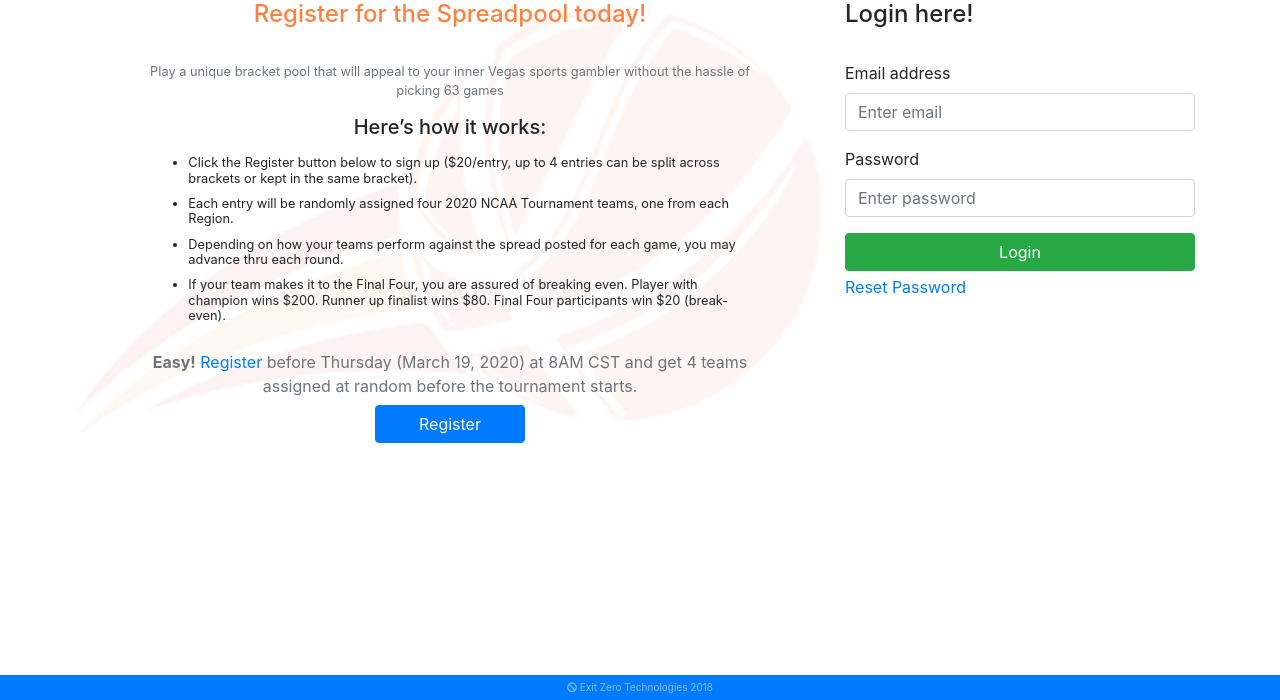
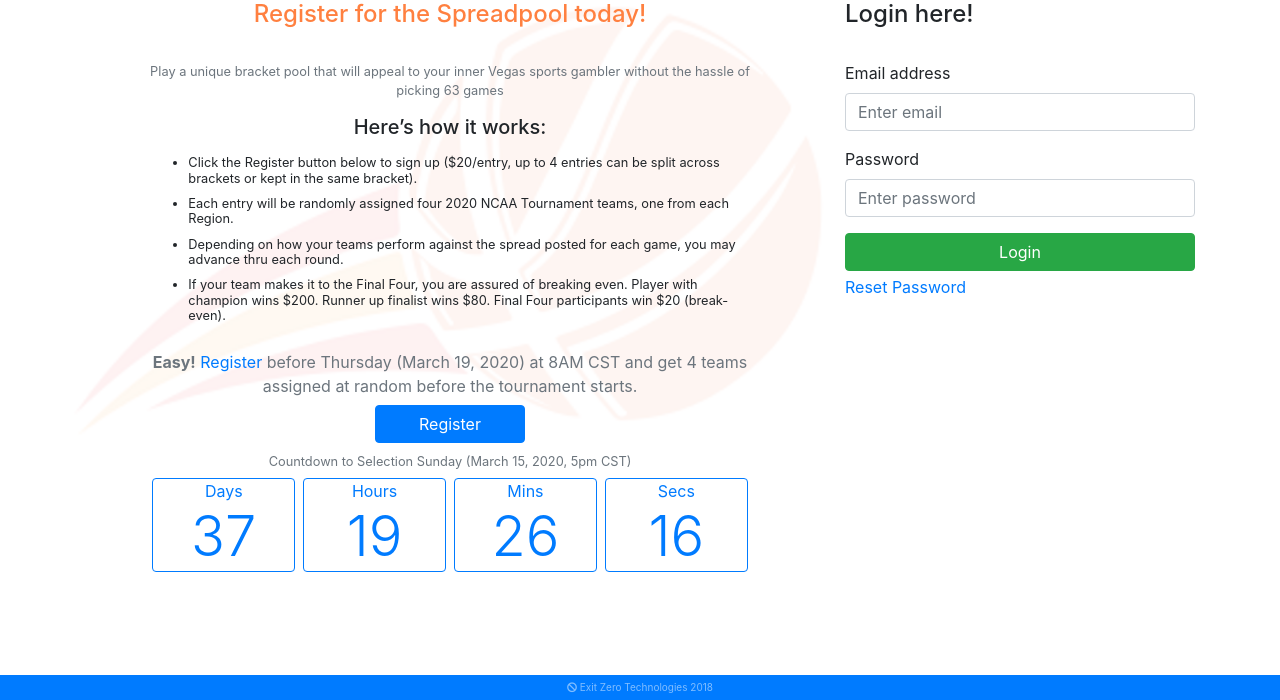
Before and after one commit to paulrmaurer1/spreadpool, a Django app: page /login/ in a window 1280 px wide. Shown: the part 100-800 px from the top of the page. Run offline with Django 3.2, Linux system fonts and the light colour scheme; parts of the project's set-up code (start-up, migrations or seed data) failed here and were passed over; some libraries are stand-ins or nearby versions.

Commit message:
put countdown timer on home page

```diff
--- a/spreadpool/templates/registration/login.html
+++ b/spreadpool/templates/registration/login.html
@@ -10,7 +10,7 @@
 	background-size: 100% auto; background-repeat: no-repeat;">
 		<h4 class="reg-headline">Register for the Spreadpool today!</h4>
 		<br>
-		<div class = "row">
+		<div class = "row mb-1">
 			<div class = "col"></div>
 			<div class = "col-12 col-md-10">
 				<h6><small class="text-muted">Play a unique bracket pool that will appeal to your inner Vegas sports gambler without the hassle of picking 63 games</small></h6>
@@ -27,16 +27,74 @@
 
 				<!-- UNCOMMENT THIS AFTER REGISTRATION PERIOD -->
 <!-- 				<h5 class="pt-2"><small class="text-muted">**** Registration is now closed ****</small></h5>
-				<h6><em><small class="text-muted">Check back in here throughout the 2019 NCAA Tournament.</small></em></h6>
+				<h6><em><small class="text-muted">Check back in here throughout the 2020 NCAA Tournament.</small></em></h6>
 				<br> -->
+
+				<!-- UNCOMMENT THIS DURING REGISTRATION PERIOD -->
+				<form action = "{% url 'bracket:signup' %}">
+					<button class="btn btn-primary custom" type="submit">Register</button>
+				</form>
+				<h6 class="mt-2 mb-1"><small class="text-muted">Countdown to Selection Sunday (March 15, 2020, 5pm CST)</small></h6>
+
+				<!-- Display the countdown timer in an element -->
+				<p id="timer" class="m-0 text-primary h2"></p>
+				<div class = "d-flex flex-row">
+					<div class = "col col-2-md text-center border border-primary text-primary rounded p-0 m-1">
+						<p class="mb-0">Days</p>
+						<h1 class="display-4 m-0" id="timer-days"></h1>
+					</div>
+					<div class = "col col-2-md text-center border border-primary text-primary rounded p-0 m-1">
+						<p class="mb-0">Hours</p>
+						<h1 class="display-4 m-0" id="timer-hours"></h1>
+					</div>
+					<div class = "col col-2-md text-center border border-primary text-primary rounded p-0 m-1">
+						<p class="mb-0">Mins</p>
+						<h1 class="display-4 m-0" id="timer-mins"></h1>
+					</div>
+					<div class = "col col-2-md text-center border border-primary text-primary rounded p-0 m-1">
+						<p class="mb-0">Secs</p>
+						<h1 class="display-4 m-0" id="timer-secs"></h1>
+					</div>
+				</div>
+				<script>
+					// Set the date we're counting down to
+					var countDownDate = new Date("Mar 15, 2020 18:00:00").getTime();
+
+					// Update the count down every 1 second
+					var x = setInterval(function() {
+
+					  // Get today's date and time
+					  var now = new Date().getTime();
+
+					  // Find the distance between now and the count down date
+					  var distance = countDownDate - now;
+
+					  // Time calculations for days, hours, minutes and seconds
+					  var days = Math.floor(distance / (1000 * 60 * 60 * 24));
+					  var hours = Math.floor((distance % (1000 * 60 * 60 * 24)) / (1000 * 60 * 60));
+					  var minutes = Math.floor((distance % (1000 * 60 * 60)) / (1000 * 60));
+					  var seconds = Math.floor((distance % (1000 * 60)) / 1000);
+
+					  // Display the result in the element with id="timer"
+					  // document.getElementById("timer").innerHTML = days + "d " + hours + "h "
+					  // + minutes + "m " + seconds + "s ";
+
+					  // Display each time component in its own element
+					  document.getElementById("timer-days").innerHTML = days;
+					  document.getElementById("timer-hours").innerHTML = hours;
+					  document.getElementById("timer-mins").innerHTML = minutes;
+					  document.getElementById("timer-secs").innerHTML = seconds;
+
+					  // If the count down is finished, write some text
+					  if (distance < 0) {
+					    clearInterval(x);
+					    document.getElementById("timer").innerHTML = "SPREADPOOL TIME!";
+					  }
+					}, 1000);
+				</script>
 			</div>
 			<div class = "col"></div>
 		</div>
-		<!-- UNCOMMENT THIS DURING REGISTRATION PERIOD -->
-		<form action = "{% url 'bracket:signup' %}">
-			<button class="btn btn-primary custom" type="submit">Register</button>
-		</form>
-		<br>
 	</div>
 	<div class = "col-12 col-md-4">
 		<h4>Login here!</h4>
```
